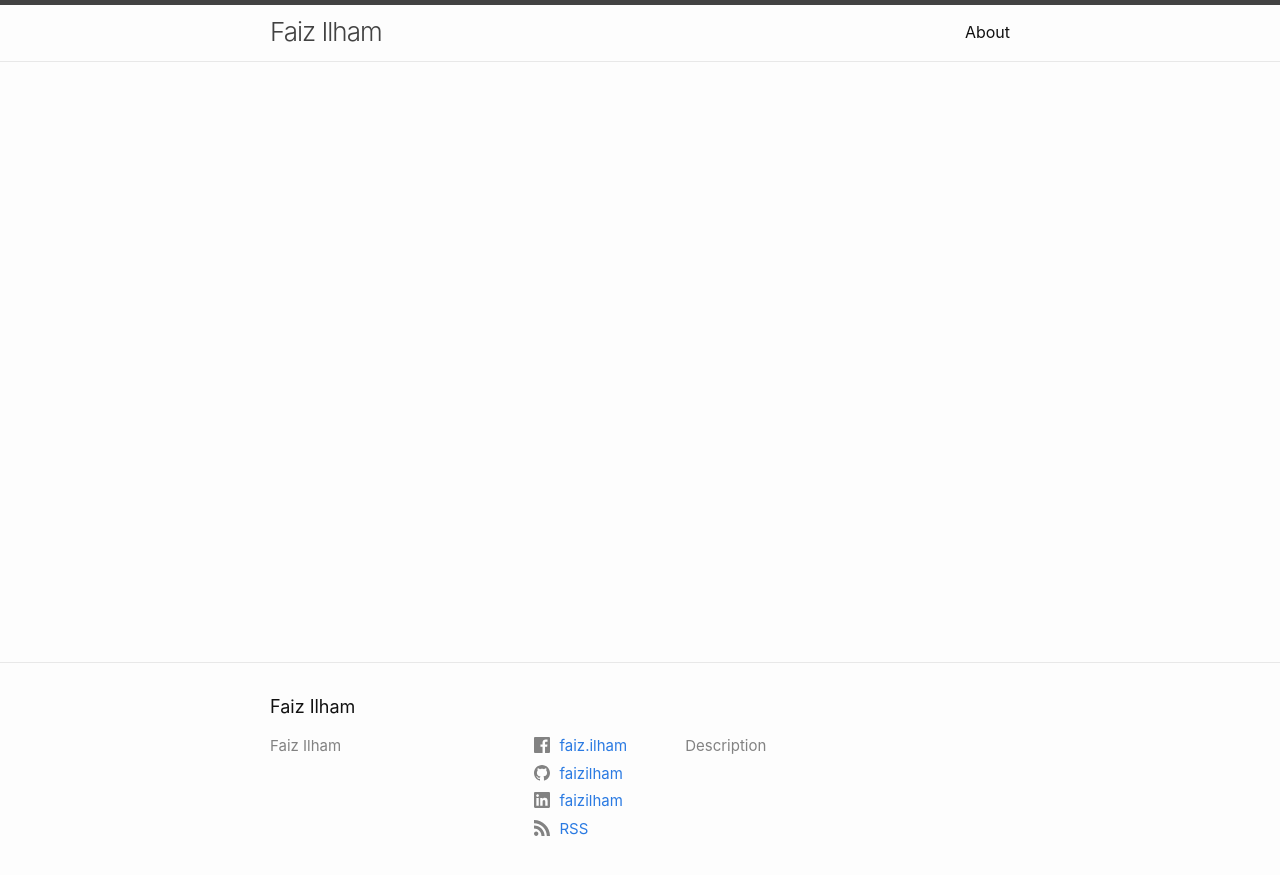
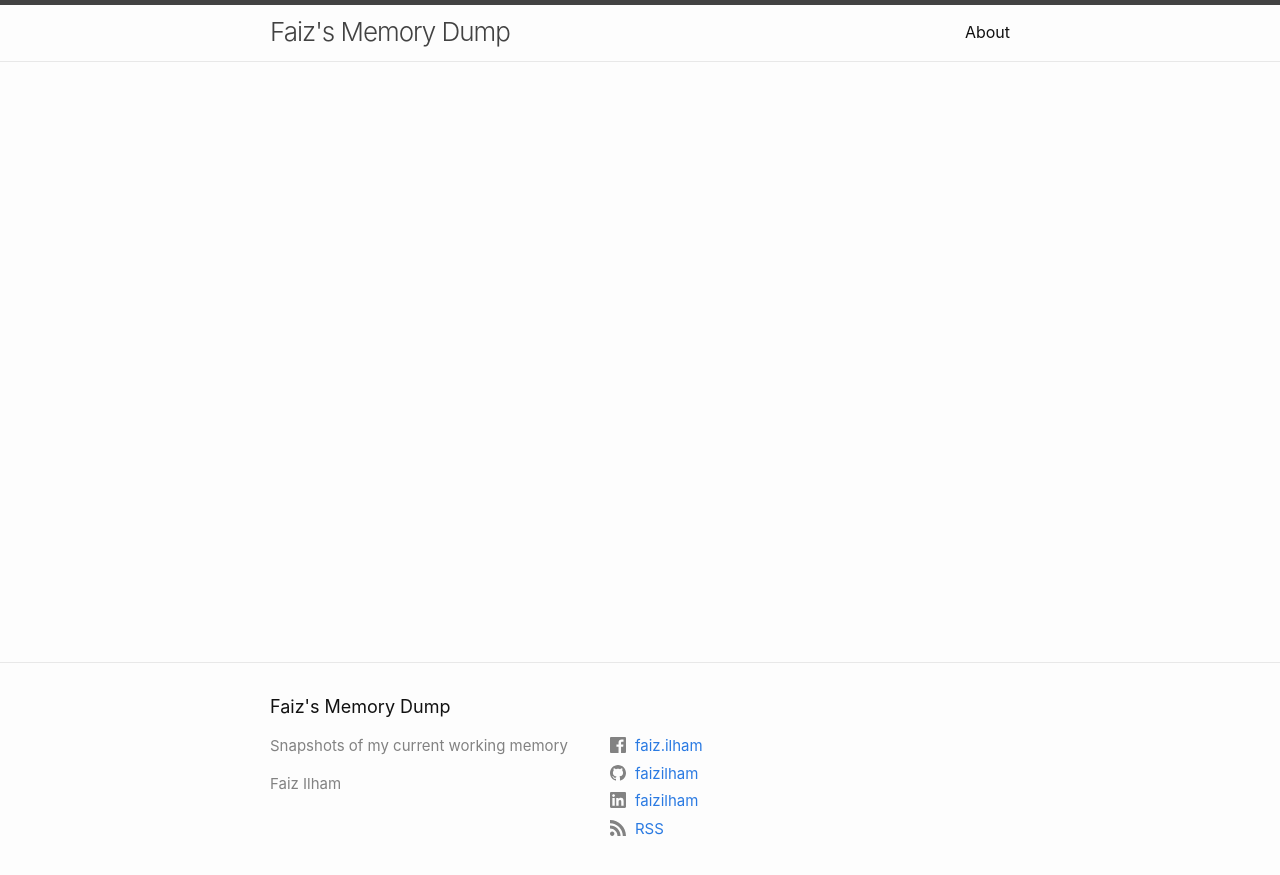
Before and after one commit to faizilham/faizilham.github.io, a Jekyll site: the page built from index.md, in a window 1280 px wide. Shown: the top 875 px of the page. Built offline with Jekyll 4.4.1, drawn with Linux system fonts in a browser that asks for light colours.

Commit message:
change blog name and description

```diff
--- a/_config.yml
+++ b/_config.yml
@@ -1,8 +1,9 @@
-title: Faiz Ilham
+title: Faiz's Memory Dump
+url: https://faizilham.github.io
 author: Faiz Ilham
 # email: faizilham.faizz@gmail.com
 description: > # this means to ignore newlines until "twitter_username:"
-  Description
+  Snapshots of my current working memory
 
 # social links
 # twitter_username: jekyllrb
--- a/_includes/footer.html
+++ b/_includes/footer.html
@@ -6,7 +6,9 @@
     <h2 class="footer-heading">{{ site.title | escape }}</h2>
 
     <div class="footer-col-wrapper">
-      <div class="footer-col footer-col-1">
+      <div class="footer-col footer-col-3">
+        <p>{{- site.description | escape -}}</p>
+
         <ul class="contact-list">
           <li class="p-name">
             {%- if site.author -%}
@@ -24,10 +26,6 @@
       <div class="footer-col footer-col-2">
         {%- include social.html -%}
       </div>
-
-      <div class="footer-col footer-col-3">
-        <p>{{- site.description | escape -}}</p>
-      </div>
     </div>
 
   </div>
```
Also changed, not shown: Gemfile.lock.
